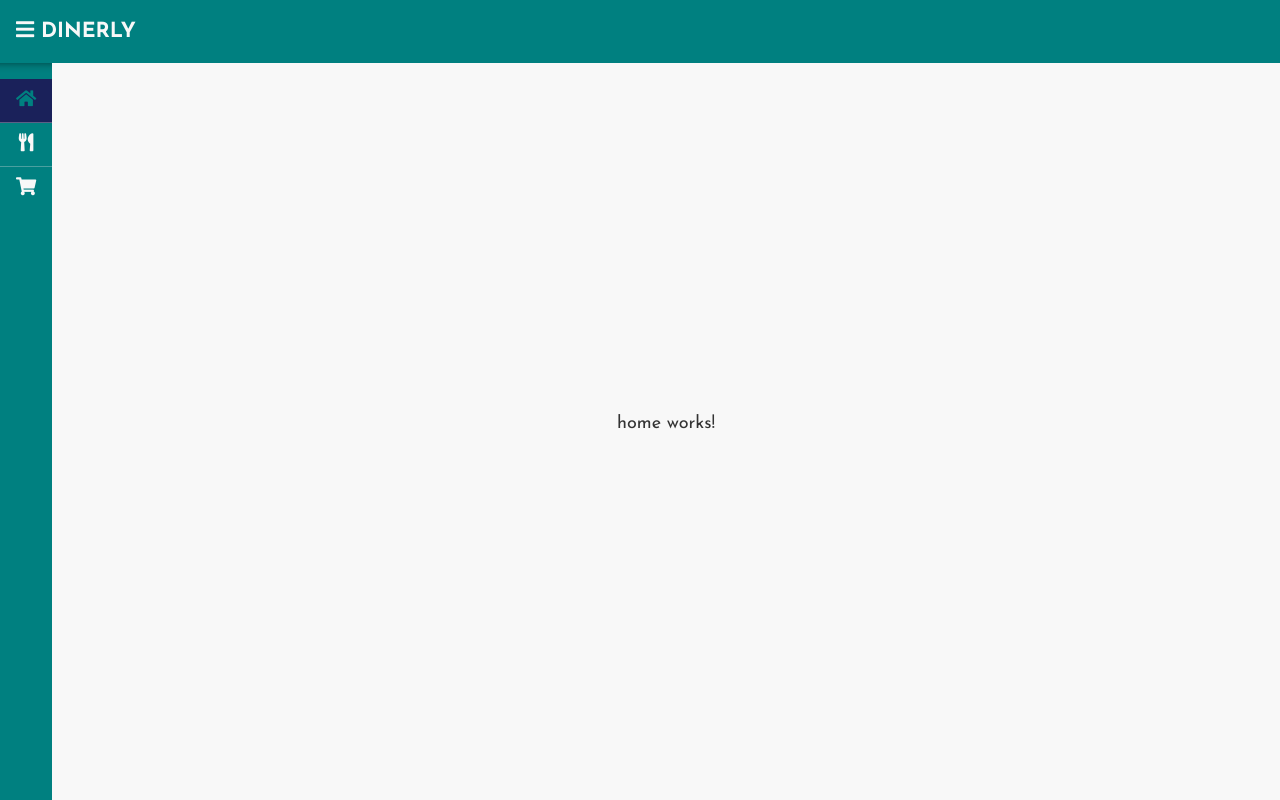
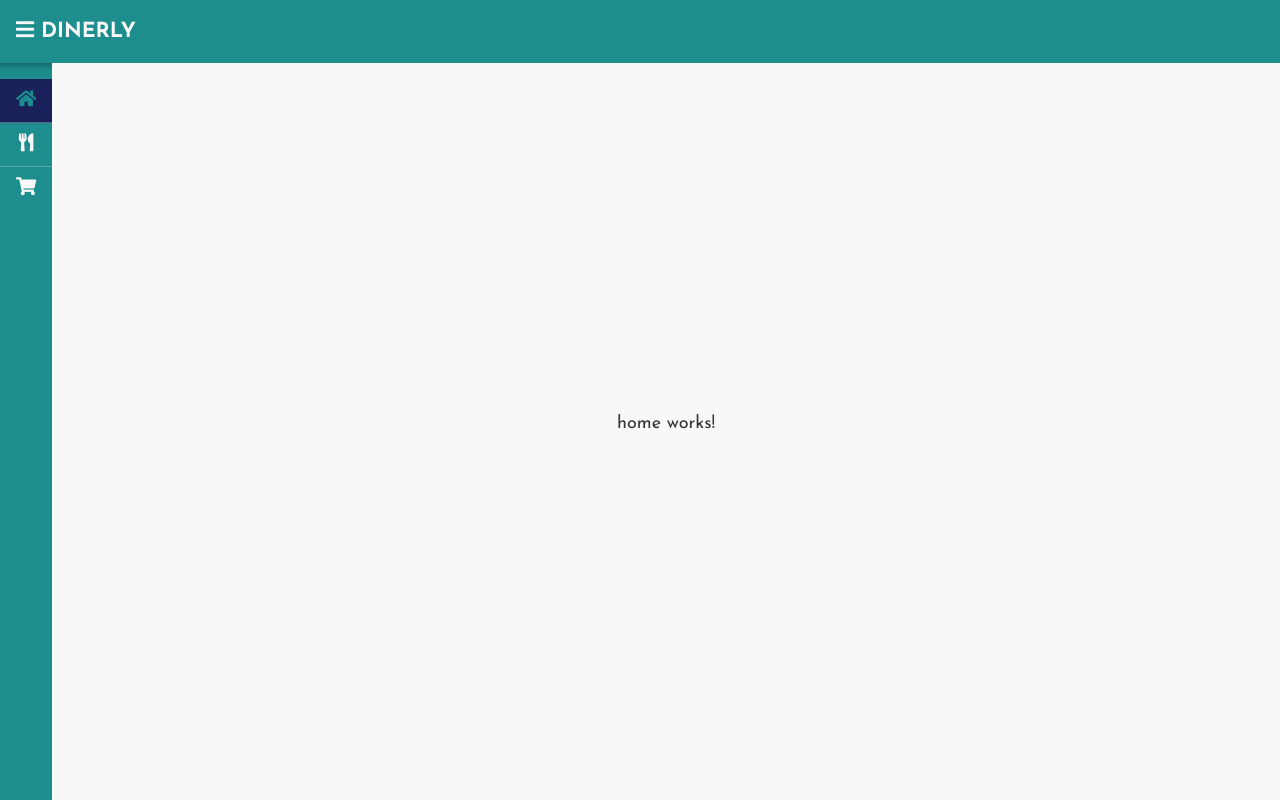
Before and after one commit to Dus1988/Dinerly-App, an Angular app: page / in a window 1280 px wide. Built offline with nearby package versions, Linux system fonts and the light colour scheme.

Commit message:
use global scss

```diff
--- a/angular.json
+++ b/angular.json
@@ -29,7 +29,8 @@
             "styles": [
               "node_modules/bootstrap/dist/css/bootstrap.min.css",
               "node_modules/@fortawesome/fontawesome-free/css/all.min.css",
-              "src/app/GlobalStyles/styles.scss"
+              "src/app/GlobalStyles/styles.scss",
+              "./src/app/GlobalStyles/_variables.scss"
             ],
             "scripts": []
           },
--- /dev/null
+++ b/src/app/GlobalStyles/_variables.scss
@@ -0,0 +1,15 @@
+// :root {
+  // Color variables
+  $white: #f8f8f8;
+  $drkGray: #333;
+  $medGray: #888;
+  $lghtGray: #ddd;
+
+  $teal: #1d8d8d;
+  $drkTeal: #197474;
+  $lightTeal: #1c9494;
+  $navy: #1a215a;
+  $success: #24814b;
+  $alert: #ddad10;
+  $error: #c0295b;
+// }
--- a/src/app/GlobalStyles/styles.scss
+++ b/src/app/GlobalStyles/styles.scss
@@ -1,7 +1,7 @@
 
 /* You can add global styles to this file, and also import other style files */
 @import "~@angular/material/prebuilt-themes/indigo-pink.css";
-
+@import "./variables";
 body {
   margin: 0!important;
   font-family: 'Josefin Sans', 'Helvetica', 'Arial', sans-serif;;
--- a/src/app/components/layout/layout.component.scss
+++ b/src/app/components/layout/layout.component.scss
@@ -1,5 +1,7 @@
+// @import "variables";
+@import '../../GlobalStyles/variables';
 :host {
   height: 100%;
-  background: #f8f8f8;
-  color: #333;
+  background: $white;
+  color: $drkGray;
 }
--- a/src/app/components/nav/nav.component.scss
+++ b/src/app/components/nav/nav.component.scss
@@ -1,6 +1,8 @@
+// @import "variables";
+@import '../../GlobalStyles/variables';
   nav {
-    background: teal;
-    color: #f8f8f8;
+    background: $teal;
+    color: $white;
     font-weight: bold;
     font-size: 1.3rem;
   }
--- a/src/app/components/sidebar/sidebar.component.scss
+++ b/src/app/components/sidebar/sidebar.component.scss
@@ -1,3 +1,4 @@
+@import '../../GlobalStyles/variables';
 :host {
   height: 100%;
 
@@ -5,8 +6,8 @@
     -webkit-box-shadow: inset 0px 24px 11px -26px rgba(0,0,0,0.75);
     -moz-box-shadow: inset 0px 24px 11px -26px rgba(0,0,0,0.75);
     box-shadow: inset 0px 24px 11px -26px rgba(0,0,0,0.75);
-    background: teal;
-    color: #f8f8f8;
+    background: $teal;
+    color: $white;
     overflow: auto;
 
     .nav-item {
@@ -17,12 +18,12 @@
 
 
       &:hover {
-        background: rgb(28, 148, 148);
+        background: $lightTeal;
       }
 
       &.active {
-        background: rgb(26, 33, 90);
-        color: teal;
+        background: $navy;
+        color: $teal;
       }
 
       &:last-of-type {
```
